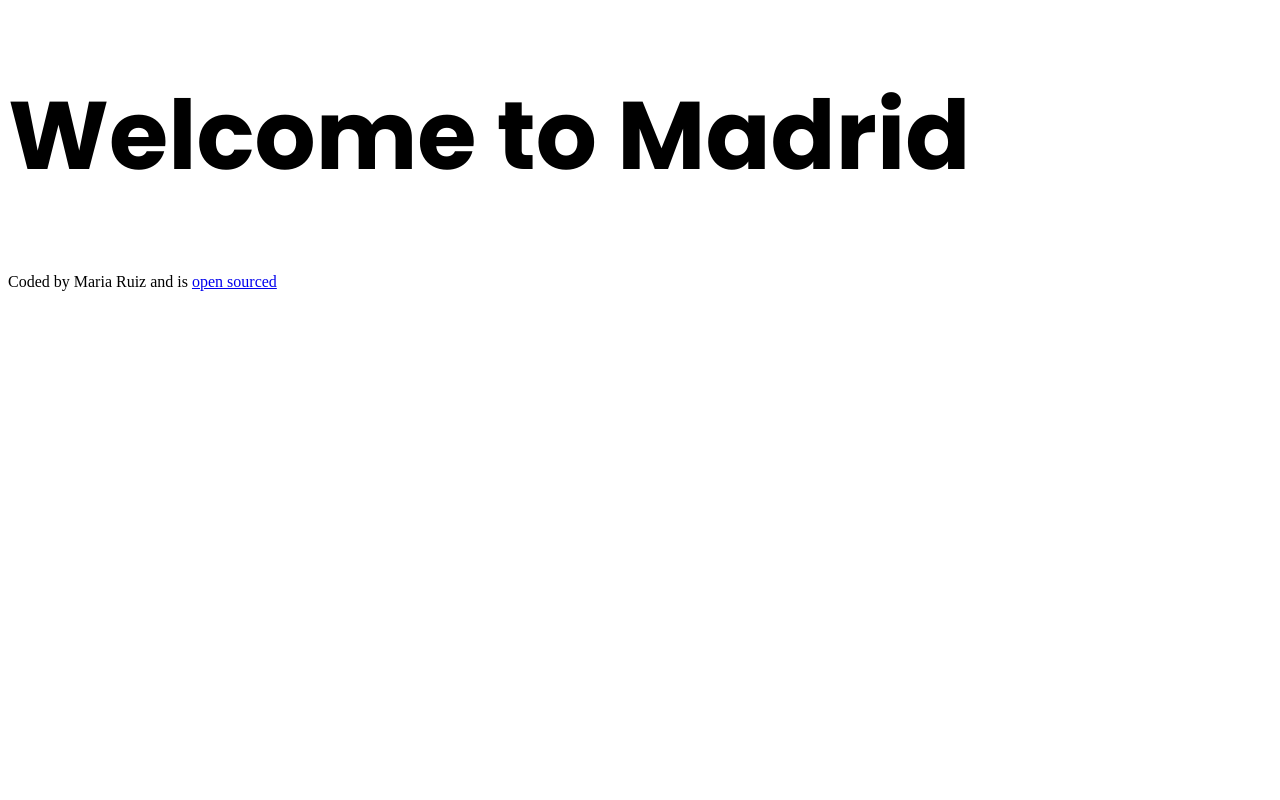
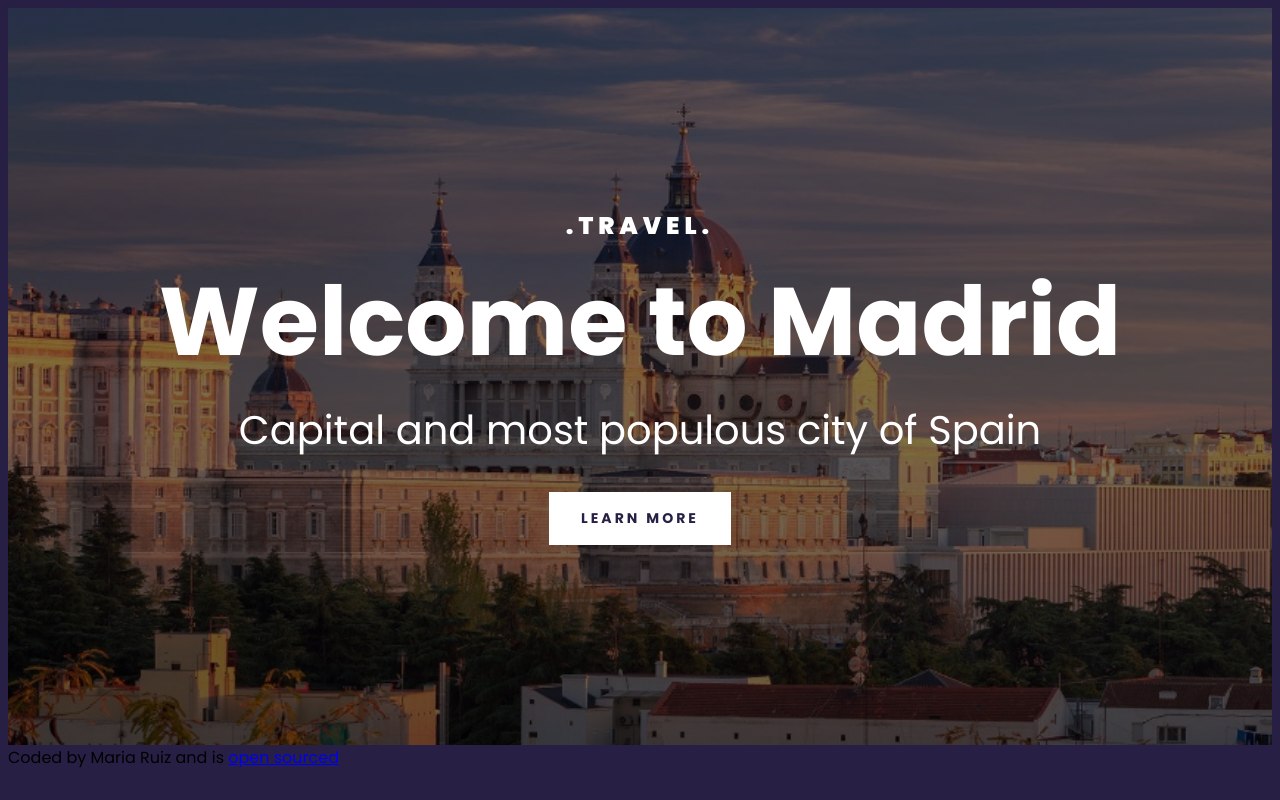
Before and after one commit to mariaruizgomez/project-city, a plain HTML site: page index.html in a window 1280 px wide. Drawn offline with Linux system fonts and the light colour scheme.

Commit message:
Added the header

```diff
--- a/index.html
+++ b/index.html
@@ -14,7 +14,16 @@
     <title>Document</title>
   </head>
   <body>
+    <div class="container">
+    <header>
+    <h3>.TRAVEL.</h3>
     <h1>Welcome to Madrid</h1>
+    <h2>Capital and most populous city of Spain</h2>
+    <a href="#more">Learn more</a>
+    </header>
+    </div>
+
+
 
     <footer>
       Coded by Maria Ruiz and is
--- a/src/styles.css
+++ b/src/styles.css
@@ -1,8 +1,70 @@
-h1 {
-   font-family: 'Poppins', sans-serif;
-   font-style: normal;
-   font-weight: 700;
-   font-size: 96px;
-   line-height: 144px;
+body {
+  font-family: "Poppins", sans-serif;
+  background: #272044;
+}
+.container {
+  max-width: 1400px;
+  margin: 0 auto;
+}
 
+header {
+  background-image: linear-gradient(rgba(0, 0, 0, 0.4), rgba(0, 0, 0, 0.6)),
+    url("../images/catedral-almudena-madrid.jpg_1224728085.jpg");
+  background-repeat: no-repeat;
+  background-size: cover;
+  color: white;
+  text-align: center;
+  padding: 200px 0;
 }
+
+header h1 {
+  font-weight: 700;
+  font-size: 96px;
+  line-height: 1;
+  margin: 30px 0;
+}
+
+header h2 {
+  font-weight: 400;
+  font-size: 40px;
+  line-height: 1.5;
+  margin: 0;
+}
+
+header h3 {
+  font-weight: 900;
+  font-size: 24px;
+  line-height: 1.5;
+  margin: 0;
+  letter-spacing: 5px;
+}
+header a {
+  font-weight: 700;
+  font-size: 14px;
+  line-height: 1.5;
+  text-align: center;
+  letter-spacing: 3px;
+  text-transform: uppercase;
+  background: white;
+  text-decoration: none;
+  display: inline-block;
+  margin-top: 32px;
+  color: #272044;
+  padding: 16px 32px;
+}
+
+@media (max-width: 900px) {
+  header {
+    padding: 60px 0;
+  }
+
+  header h1 {
+    font-size: 48px;
+  }
+  header h2 {
+    font-size: 20px;
+  }
+  header h3 {
+    font-size: 12px;
+  }
+}
```
Also changed, not shown: images/catedral-almudena-madrid.jpg_1224728085.jpg (added), images/cibeles.jpeg (added), images/cibeles2.webp (added), images/retiro.webp (added).
